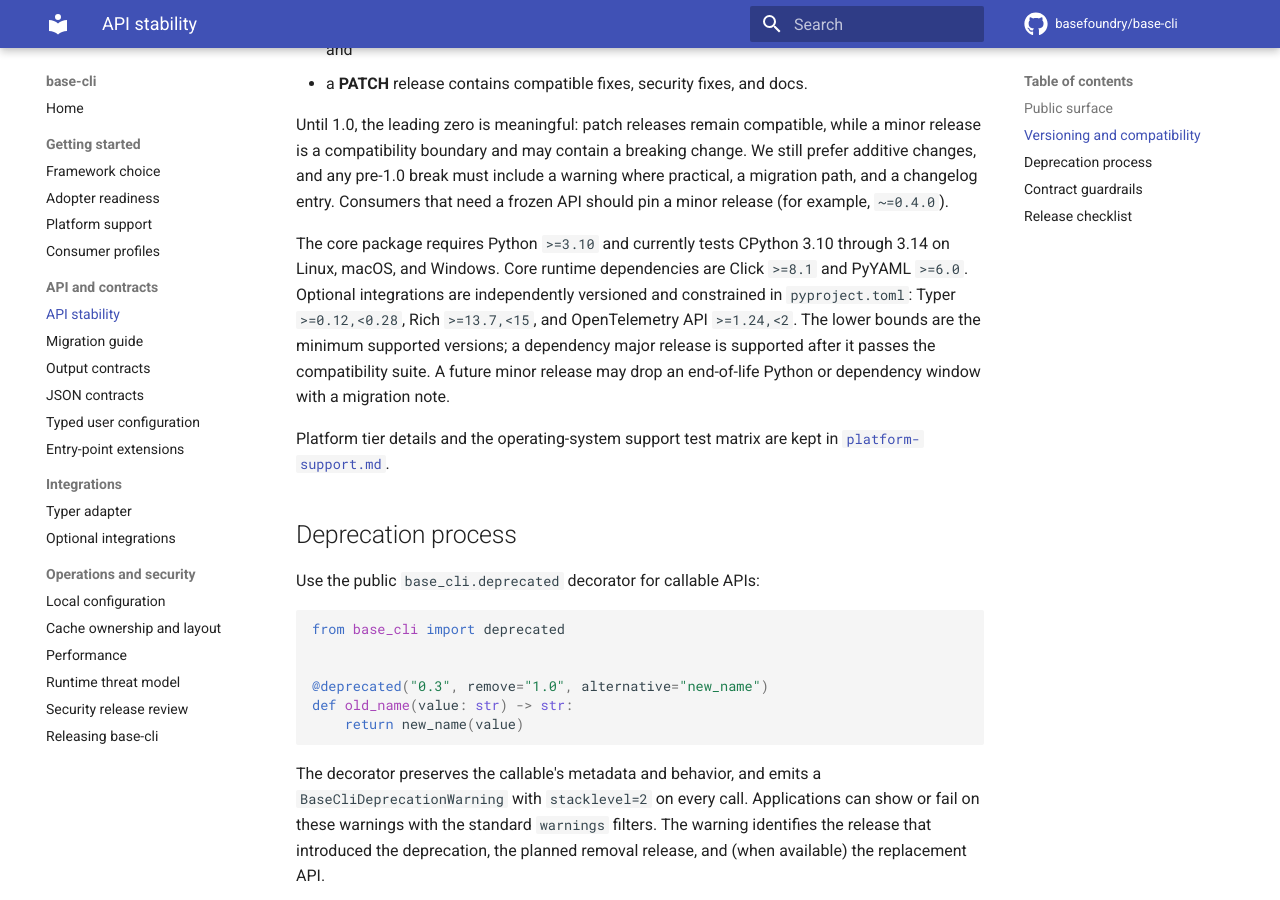
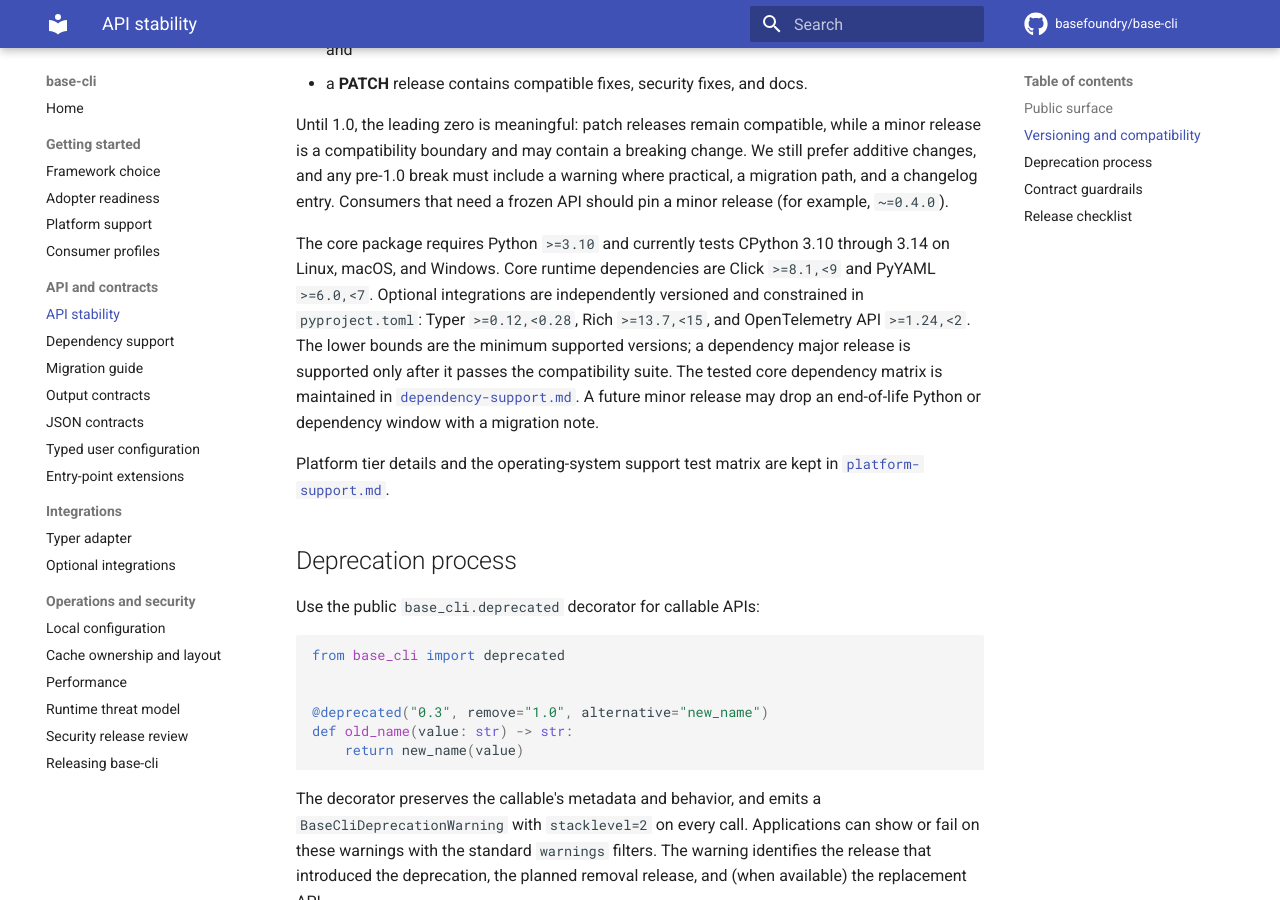
Before and after one commit to basefoundry/base-cli, an MkDocs documentation site: the page built from docs/api-stability.md, in a window 1280 px wide and 900 px high, scrolled down 1094 px. Built offline with MkDocs 1.6.1 and Material for MkDocs 9.7.7, drawn with Linux system fonts in a browser that asks for light colours; comment, search, counter and statistics services are not loaded.

Commit message:
ci: define tested dependency compatibility windows (#198)
Implements the v1.0 dependency compatibility issue.

```diff
--- a/docs/api-stability.md
+++ b/docs/api-stability.md
@@ -49,12 +49,14 @@ that need a frozen API should pin a minor release (for example, `~=0.4.0`).
 
 The core package requires Python `>=3.10` and currently tests CPython 3.10
 through 3.14 on Linux, macOS, and Windows. Core runtime dependencies are
-Click `>=8.1` and PyYAML `>=6.0`. Optional integrations are independently
-versioned and constrained in `pyproject.toml`: Typer `>=0.12,<0.28`, Rich
-`>=13.7,<15`, and OpenTelemetry API `>=1.24,<2`. The lower bounds are the
-minimum supported versions; a dependency major release is supported after it
-passes the compatibility suite. A future minor release may drop an end-of-life
-Python or dependency window with a migration note.
+Click `>=8.1,<9` and PyYAML `>=6.0,<7`. Optional integrations are
+independently versioned and constrained in `pyproject.toml`: Typer
+`>=0.12,<0.28`, Rich `>=13.7,<15`, and OpenTelemetry API `>=1.24,<2`. The
+lower bounds are the minimum supported versions; a dependency major release
+is supported only after it passes the compatibility suite. The tested core
+dependency matrix is maintained in [`dependency-support.md`](dependency-support.md).
+A future minor release may drop an end-of-life Python or dependency window with
+a migration note.
 
 Platform tier details and the operating-system support test matrix are kept in
 [`platform-support.md`](platform-support.md).
--- a/mkdocs.yml
+++ b/mkdocs.yml
@@ -37,6 +37,7 @@ nav:
       - Consumer profiles: consumer-profiles.md
   - API and contracts:
       - API stability: api-stability.md
+      - Dependency support: dependency-support.md
       - Migration guide: migrations.md
       - Output contracts: output-contracts.md
       - JSON contracts: json-contracts.md
--- a/pyproject.toml
+++ b/pyproject.toml
@@ -41,8 +41,8 @@ classifiers = [
   "Topic :: Software Development :: Libraries :: Python Modules",
 ]
 dependencies = [
-  "click>=8.1",
-  "PyYAML>=6.0",
+  "click>=8.1,<9",
+  "PyYAML>=6.0,<7",
 ]
 
 [project.optional-dependencies]
```
Also changed, not shown: CHANGELOG.md (+5 -0 lines), docs/dependency-support.md (added, +38 -0 lines), docs/platform-support.md (+10 -0 lines), 3 other files.
